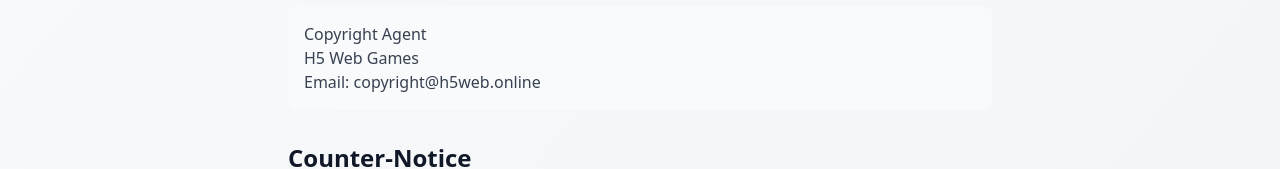
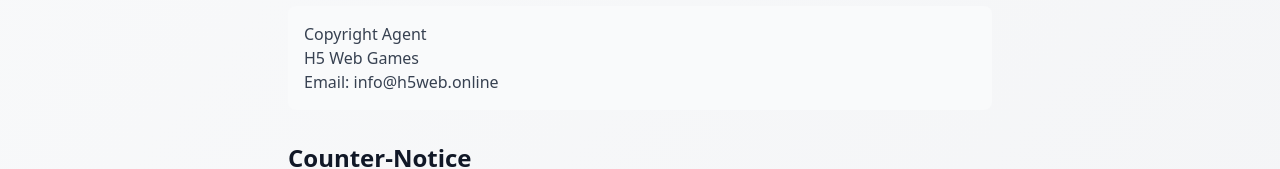
Before and after one commit to adamsmith19899/gamesportal, a React (Vite) app: page /dmca in a window 1280 px wide. Shown: the part 738-907 px from the top of the page. Built offline with nearby package versions, Linux system fonts and the light colour scheme.

Commit message:
Update DMCA.tsx

```diff
--- a/src/pages/DMCA.tsx
+++ b/src/pages/DMCA.tsx
@@ -34,7 +34,7 @@ export function DMCA() {
           <div className="bg-gray-50 p-4 rounded-lg mb-6">
             <p className="text-gray-700">Copyright Agent</p>
             <p className="text-gray-700">H5 Web Games</p>
-            <p className="text-gray-700">Email: copyright@h5web.online</p>
+            <p className="text-gray-700">Email: info@h5web.online</p>
           </div>
 
           <h2 className="text-2xl font-semibold text-gray-900 mt-8 mb-4">Counter-Notice</h2>
```
